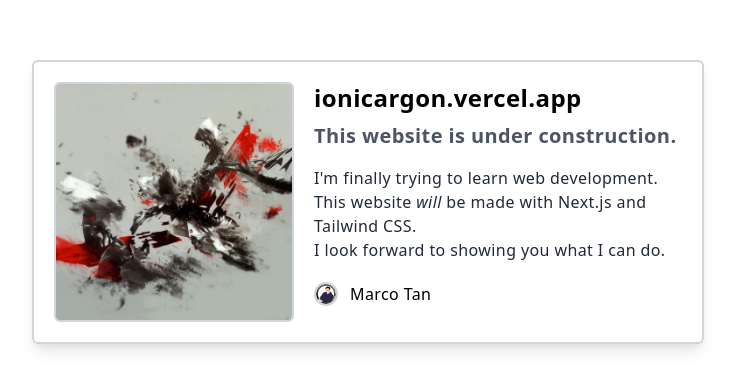
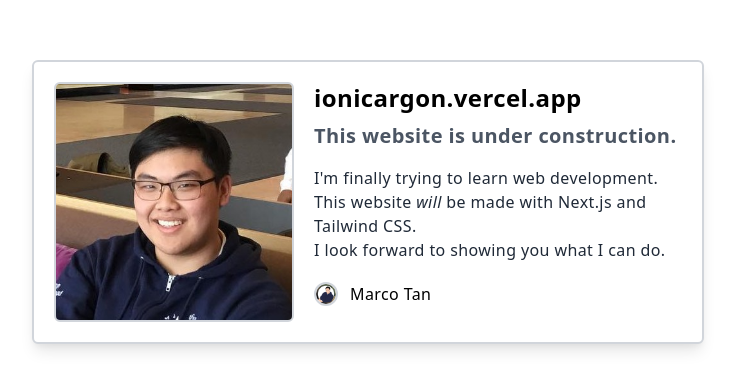
Before and after one commit to IonicArgon/web, a Next.js app: page / in a window 1280 px wide. Shown: the part 198-588 px from the top of the page, without its empty margins (272-1007 px from the left). Built offline with nearby package versions, Linux system fonts and the light colour scheme.

Commit message:
replace square

```diff
--- a/pages/index.js
+++ b/pages/index.js
@@ -10,7 +10,7 @@
 
       <div class="max-w-2xl bg-white border-2 border-gray-300 p-5 rounded-md tracking-wide shadow-lg">
         <div id="header" class="flex">
-          <img alt="mountain" class="w-60 h-60 rounded-md border-2 border-gray-300 object-cover" src="/temp.jpg"/>
+          <img alt="mountain" class="w-60 h-60 rounded-md border-2 border-gray-300 object-cover" src="/square.jpg"/>
           <div id="body" class="flex flex-col ml-5">
             <h4 id="name" class="text-2xl font-semibold mb-2">ionicargon.vercel.app</h4>
             <h4 id="subtitle" class="text-xl text-gray-600 font-semibold mb-2">
```
Also changed, not shown: public/square.jpg (added), public/temp.jpg (deleted).
